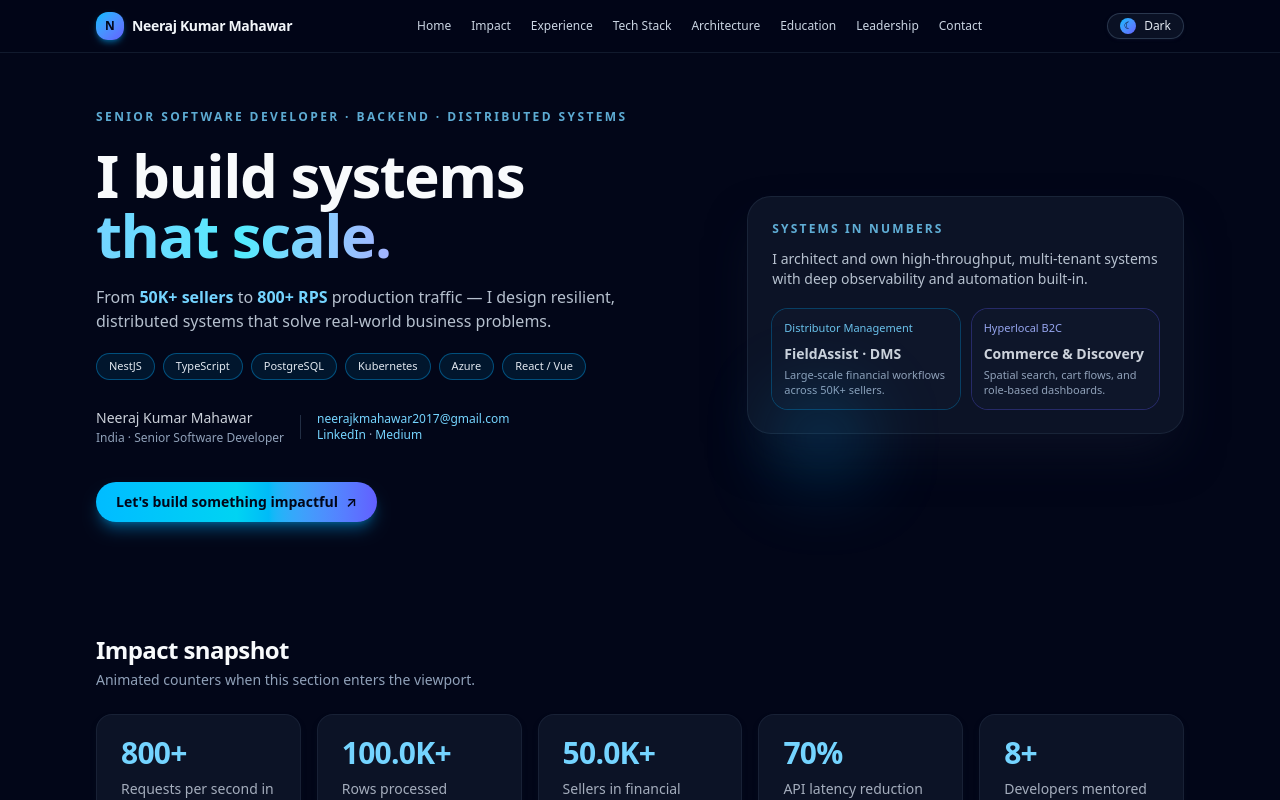
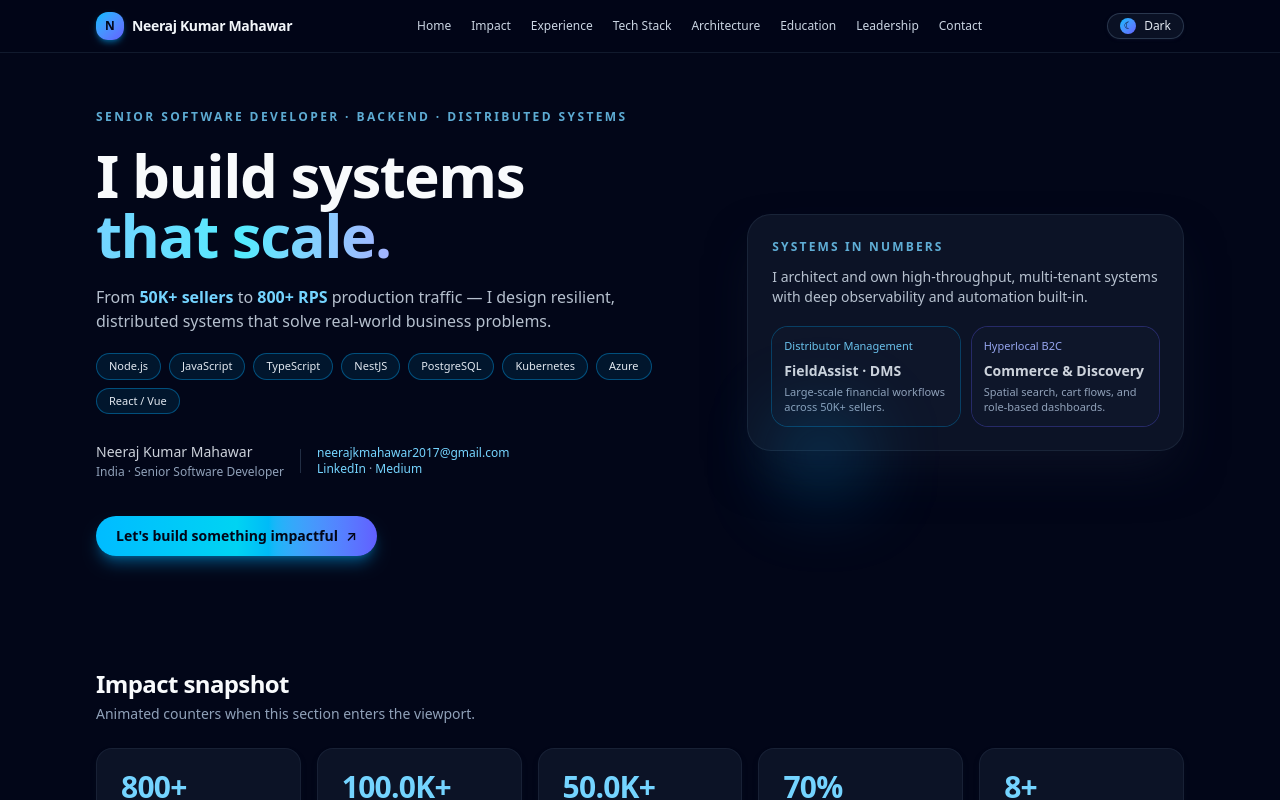
Before and after one commit to neeraj2021/portfolio, a React (Vite) app: page / in a window 1280 px wide. Shown: the top 800 px of the page. Built offline with nearby package versions, Linux system fonts and the light colour scheme.

Commit message:
Update HERO_TAGS to include 'Node.js' and 'JavaScript'; reorder tags for better organization

```diff
--- a/src/data/hero.ts
+++ b/src/data/hero.ts
@@ -1,6 +1,8 @@
 export const HERO_TAGS = [
+  'Node.js',
+  'JavaScript',
+  'TypeScript',
   'NestJS',
-  'TypeScript',
   'PostgreSQL',
   'Kubernetes',
   'Azure',
```
